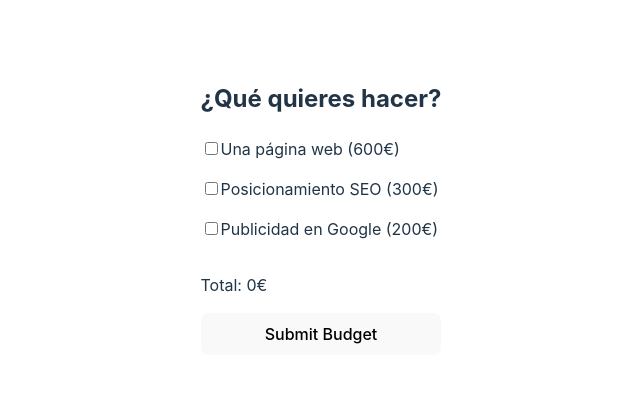
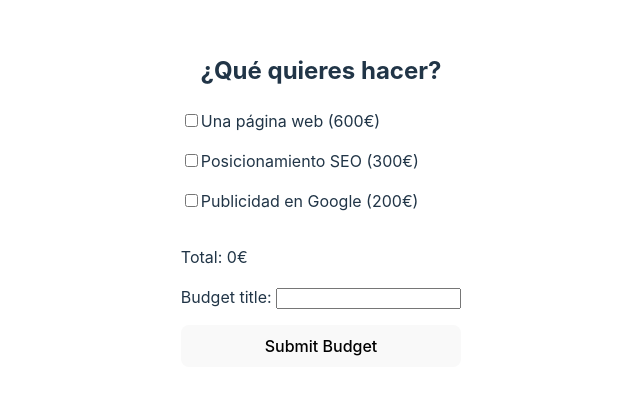
Before and after one commit to 0xNordian/sprint7, a React (Vite) app: page / in a window 1280 px wide. Shown: the part 192-586 px from the top of the page, without its empty margins (319-959 px from the left). Built offline with nearby package versions, Linux system fonts and the light colour scheme.

Commit message:
budget render completed

```diff
--- a/src/App.tsx
+++ b/src/App.tsx
@@ -2,10 +2,11 @@ import './App.css';
 import useTotalHandler from './hooks/useTotalHandler';
 import Services from './components/Services';
 import data from './utils/dataExtractor'
+import { useState } from 'react';
 
 function App() {
-  const { total, subTotal, webCalc, updateTotal, webSubTotal, budgetHandler } = useTotalHandler();
-
+  const { total, subTotal, budget, webCalc, updateTotal, webSubTotal, budgetHandler } = useTotalHandler();
+  const [budgetName, setBudgetName] = useState("");
   return (
     <>
       <h2>¿Qué quieres hacer?</h2>
@@ -22,7 +23,40 @@ function App() {
           />))}
 
         <div className="total">Total: {total + webCalc}€</div>
-        <button onClick={budgetHandler}>Submit Budget</button>
+        <label>
+          {"Budget title: "}
+          <input
+            type="text"
+            id={"budget"}
+            // className="exclusive-checkbox"
+            value={budgetName}
+            onChange={(e) => setBudgetName(e.target.value)}/>
+        </label>
+        <button onClick={() => budgetHandler(budgetName)}>Submit Budget</button>
+        <div className="budget">
+          {budget.map((item, index) => (
+            <div className="budget-card" key={index}>
+              <h3>{Object.keys(item)[0]}</h3> {/* Display the title */}
+              <ul className="budget-summary">
+                <li>
+                  <strong>web:</strong> {item[Object.keys(item)[0]].web}
+                </li>
+                <ul>
+                  <li>Number of pages: {item[Object.keys(item)[0]].numPages}</li>
+                  <li>Number of languages: {item[Object.keys(item)[0]].numLang}</li>
+                </ul>
+                <li>
+                  <strong>seo:</strong> {item[Object.keys(item)[0]].seo}
+                </li>
+                <li>
+                  <strong>ads:</strong> {item[Object.keys(item)[0]].ads}
+                </li>
+                <p><strong>Total:</strong> {item[Object.keys(item)[0]].budgetElement}</p>
+                {/* Add other summary information as needed */}
+              </ul>
+            </div>
+          ))}
+        </div>
       </div>
     </>
   );
--- a/src/hooks/useTotalHandler.ts
+++ b/src/hooks/useTotalHandler.ts
@@ -9,11 +9,20 @@ type SubTotal = {
     webCalc?: number;
 };
 
+// type BudgetItem = {
+//     title: string;
+//     data: SubTotal;
+// };
+
+type BudgetItem = {
+    [title: string]: SubTotal;
+};
+
 const useTotalHandler = () => {
     const [total, setTotal] = useState(0);
     const [subTotal, setSubTotal] = useState<SubTotal>({});
     const [webCalc, setWebCalc] = useState(0);
-    const [budget, setBudget] = useState<SubTotal[]>([]);
+    const [budget, setBudget] = useState<BudgetItem[]>([]);
 
     useEffect(() => {
         const isNumPagesEmpty = typeof subTotal.numPages === 'undefined' || subTotal.numPages === 0;
@@ -22,14 +31,7 @@ const useTotalHandler = () => {
         const subWebSerCalc = isNumPagesEmpty && isNumLangEmpty ? 0 : (Math.max(1, subTotal.numPages ?? 0) * Math.max(1, subTotal.numLang ?? 0)) * 30;
 
         setWebCalc(subWebSerCalc);
-        console.log("total: ", total, "webCalc: ", webCalc)
     }, [subTotal]);
-
-    // useEffect(() => {
-    //     // This useEffect will trigger when webCalc changes
-    //     setTotal((prevTotal) => prevTotal + webCalc);
-    //     console.log("total: ", total, "webCalc: ", webCalc)
-    // }, [webCalc]);
 
     const updateTotal = (
         label: keyof SubTotal,
@@ -59,16 +61,25 @@ const useTotalHandler = () => {
         });
     };
 
-    const budgetHandler = () => {
+    const budgetHandler = (title: string) => {
         const budgetTotal = total + webCalc;
-        const newObj: SubTotal = { ...subTotal, webCalc, budgetTotal };
-        // console.log("newTotal: ", newTotal)
-        setBudget((prev) => [...prev, newObj]);
+        const newItem = {
+            [title]: { ...subTotal, webCalc, budgetElement: budgetTotal }
+        };
+        setBudget((prev) => [...prev, newItem]);
     };
+
+    // const budgetHandler = (title: string) => {
+    //     const budgetTotal = total + webCalc;
+    //     setBudget((prev) => ({
+    //         ...prev,
+    //         [title]: { ...subTotal, webCalc, budgetElement: budgetTotal }
+    //     }));
+    // };
 
     console.log("budgetHandler: ", budget, webCalc);
 
-    return { total, subTotal, webCalc, updateTotal, webSubTotal, budgetHandler };
+    return { total, subTotal, budget, webCalc, updateTotal, webSubTotal, budgetHandler };
 };
 
 export default useTotalHandler;
```
